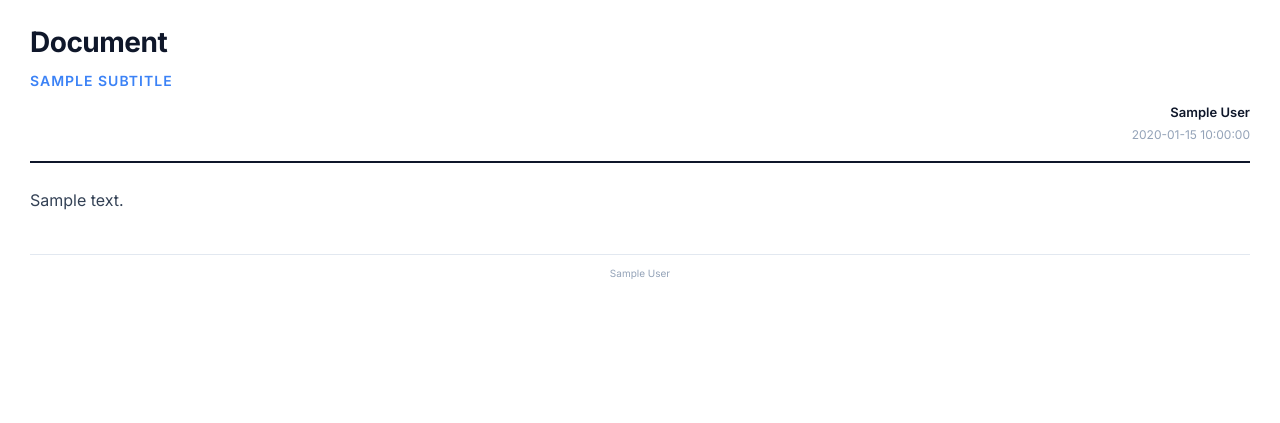
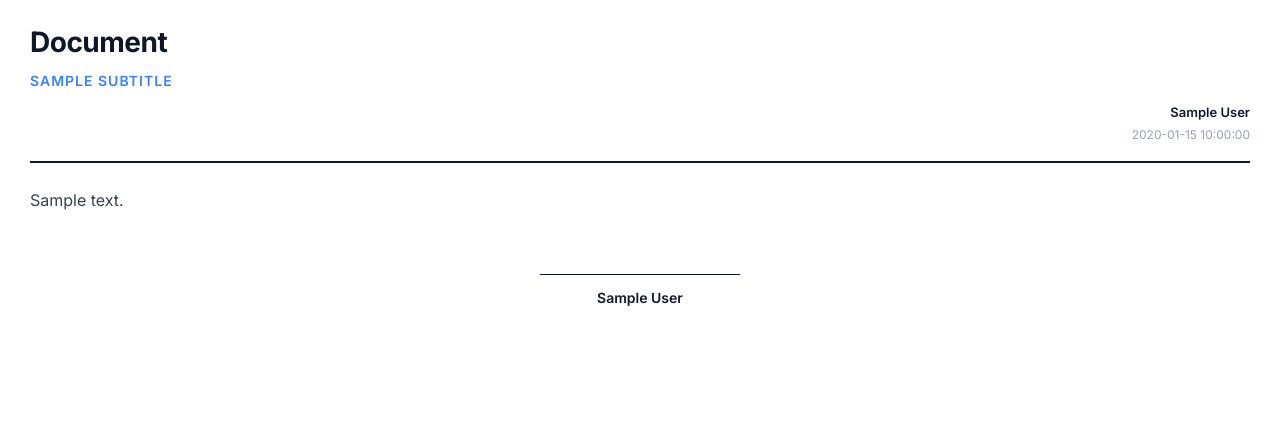
Before and after one commit to boheastill/hua-mcp, a Python web app: template wsl/md2pdf/templates/document.html in a window 1280 px wide. Shown: the top 423 px of the page. Run offline with Jinja, Linux system fonts and the light colour scheme; the template is opened without the code that fills it: most values are stand-ins (such as "Sample title", 1, 10 or a date in 2020).

Commit message:
fix(md2pdf): signature section with underline + centered author

```diff
--- a/wsl/md2pdf/templates/document.html
+++ b/wsl/md2pdf/templates/document.html
@@ -28,10 +28,12 @@
             {{ content }}
         </main>
 
-        <footer class="doc-footer">
-            <span>{{ author | default('') }}</span>
-            <span class="page-num"></span>
-        </footer>
+        {% if author %}
+        <div class="doc-signature">
+            <div class="signature-line"></div>
+            <p class="signature-name">{{ author }}</p>
+        </div>
+        {% endif %}
     </div>
 </body>
 </html>
--- a/wsl/md2pdf/templates/theme.css
+++ b/wsl/md2pdf/templates/theme.css
@@ -68,14 +68,23 @@ body {
     margin: 2px 0;
 }
 
-/* Footer */
-.doc-footer {
-    margin-top: 40px;
-    padding-top: 10px;
-    border-top: 1px solid var(--border-color);
-    font-size: 10px;
-    color: #94A3B8;
+/* Signature */
+.doc-signature {
+    margin-top: 60px;
     text-align: center;
+}
+
+.signature-line {
+    width: 200px;
+    border-top: 1px solid var(--primary-color);
+    margin: 0 auto 12px auto;
+}
+
+.signature-name {
+    font-size: 14px;
+    font-weight: 600;
+    color: var(--primary-color);
+    margin: 0;
 }
 
 /* Content */
```
